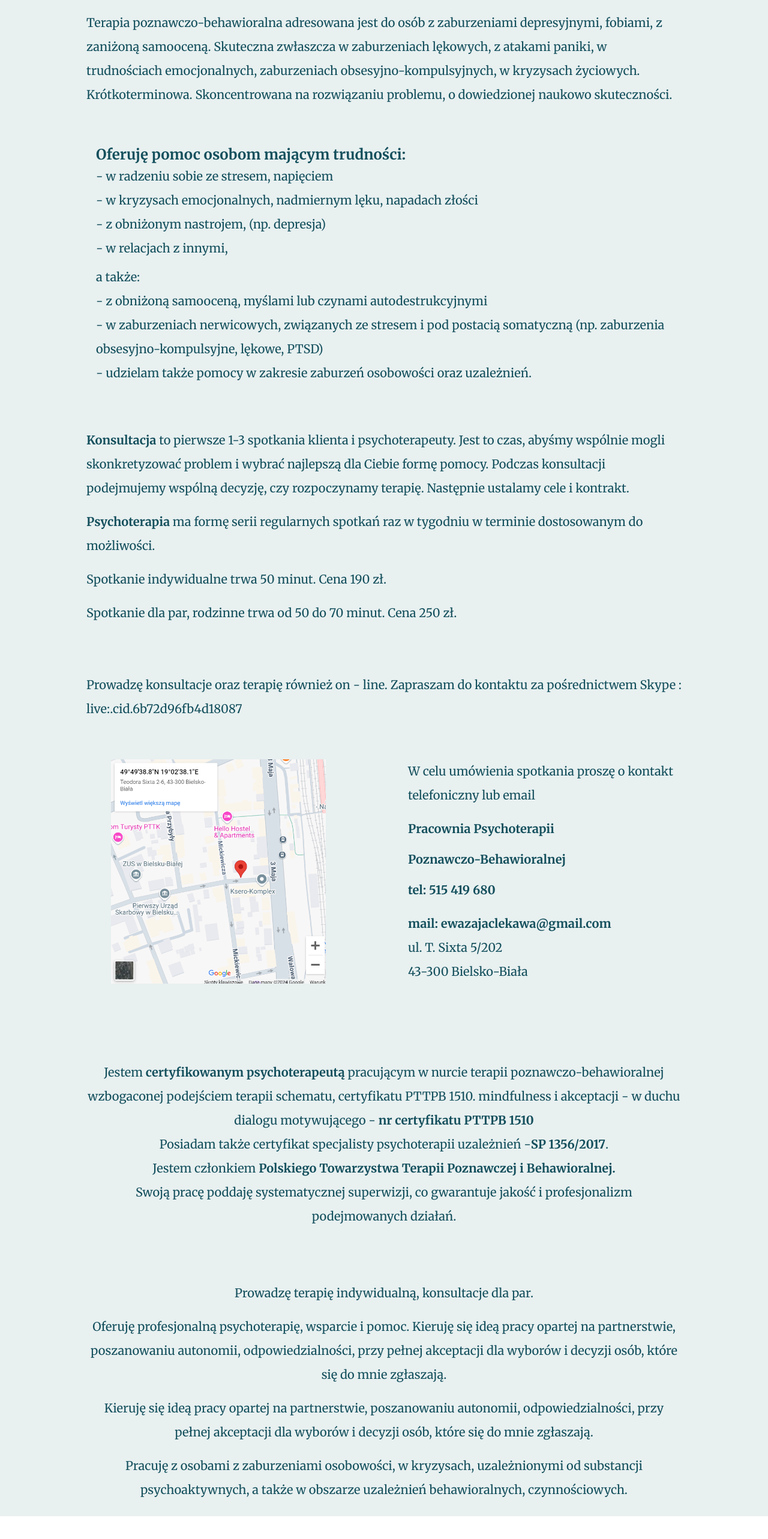
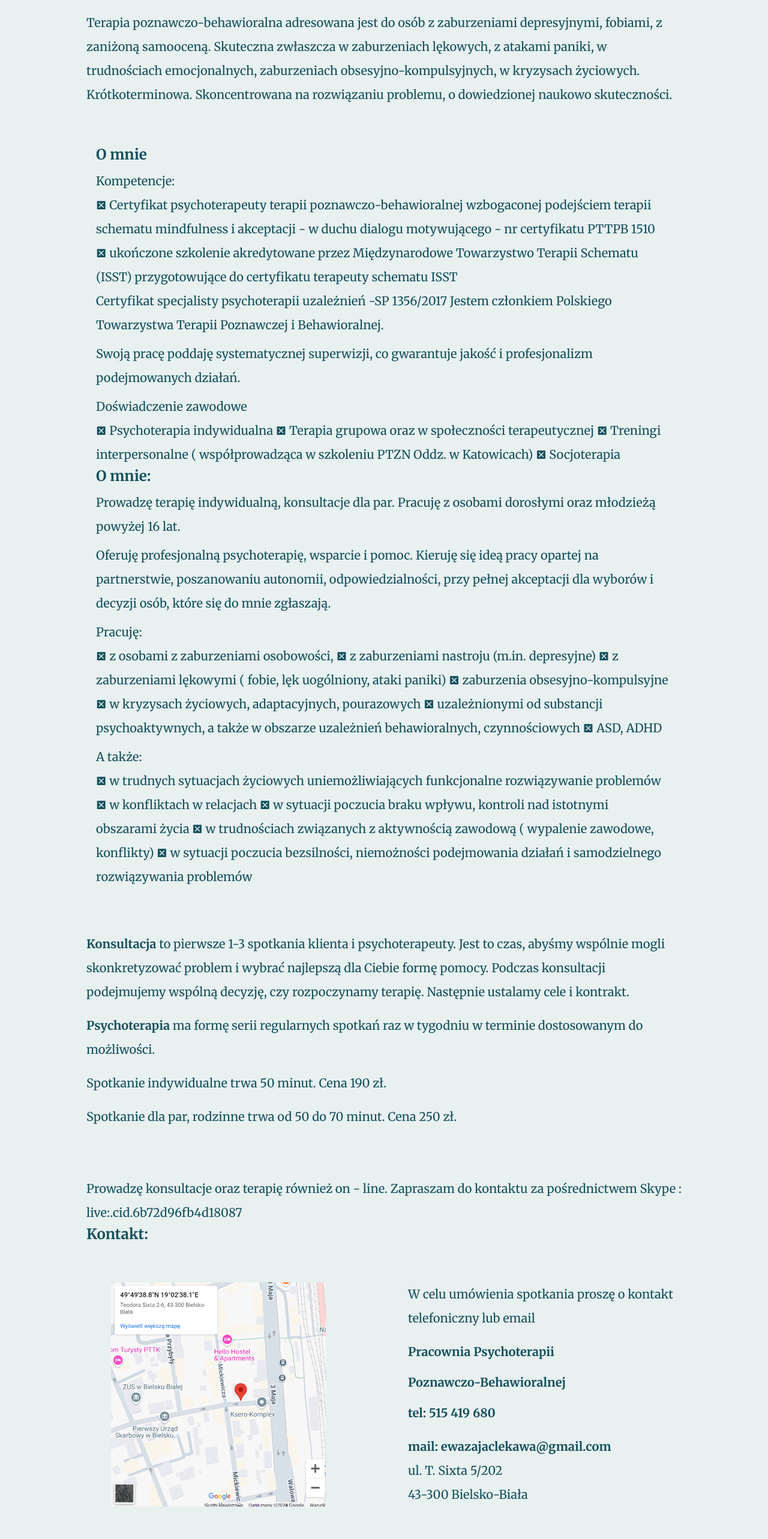
Before and after one commit to ArturZ12345/pracowniacbt, a Next.js app: page / in a window 1280 px wide. Shown: the part 994-3560 px from the top of the page at 60% size. Before the commit the page ends 3522 px from the top, so only its background shows below. Built offline with nearby package versions, Linux system fonts and the light colour scheme.

Commit message:
Update page123.tsx

```diff
--- a/src/app/(pages)/page.tsx
+++ b/src/app/(pages)/page.tsx
@@ -59,30 +59,59 @@ export default async function HomePage() {
           className={`pt-16 px-4 max-w-5xl mx-auto ${merriweather.className} text-xl leading-loose `}
         >
           <p className="font-bold text-2xl">
-            Oferuję pomoc osobom mającym trudności:
+            O mnie
           </p>
+             <p className="pt-2 font-sem">Kompetencje:</p>
 
           <p className=" font-normal ">
-            - w radzeniu sobie ze stresem, napięciem
+             Certyfikat psychoterapeuty terapii poznawczo-behawioralnej wzbogaconej podejściem
+terapii schematu mindfulness i akceptacji - w duchu dialogu motywującego - nr certyfikatu
+PTTPB 1510
           </p>
           <p className=" font-normal ">
-            - w kryzysach emocjonalnych, nadmiernym lęku, napadach złości
+             ukończone szkolenie akredytowane przez Międzynarodowe Towarzystwo Terapii Schematu
+(ISST) przygotowujące do certyfikatu terapeuty schematu ISST
           </p>
           <p className=" font-normal ">
-            - z obniżonym nastrojem, (np. depresja)
+            Certyfikat specjalisty psychoterapii uzależnień -SP 1356/2017
+Jestem członkiem Polskiego Towarzystwa Terapii Poznawczej i Behawioralnej.
           </p>
-          <p className=" font-normal ">- w relacjach z innymi,</p>
-          <p className="pt-2 font-sem">a także:</p>
+          <p className=" pt-2 font-sem ">Swoją pracę poddaję systematycznej superwizji, co gwarantuje jakość i profesjonalizm
+podejmowanych działań.</p>
+          <p className="pt-2 font-sem">Doświadczenie zawodowe</p>
           <p className=" font-normal ">
-            - z obniżoną samooceną, myślami lub czynami autodestrukcyjnymi
+             Psychoterapia indywidualna
+ Terapia grupowa oraz w społeczności terapeutycznej
+ Treningi interpersonalne ( współprowadząca w szkoleniu PTZN Oddz. w Katowicach)
+ Socjoterapia
           </p>
-          <p className=" font-normal ">
-            - w zaburzeniach nerwicowych, związanych ze stresem i pod postacią
-            somatyczną (np. zaburzenia obsesyjno-kompulsyjne, lękowe, PTSD)
+           <p className="font-bold text-2xl">
+            O mnie:
           </p>
-          <p className=" font-normal ">
-            - udzielam także pomocy w zakresie zaburzeń osobowości oraz
-            uzależnień.
+          <p className=" pt-2 font-sem ">Prowadzę terapię indywidualną, konsultacje dla par.
+Pracuję z osobami dorosłymi oraz młodzieżą powyżej 16 lat.</p>
+           <p className=" pt-2 font-sem ">Oferuję profesjonalną psychoterapię, wsparcie i pomoc. Kieruję się ideą pracy opartej na partnerstwie,
+poszanowaniu autonomii, odpowiedzialności, przy pełnej akceptacji dla wyborów i decyzji osób, które się do
+mnie zgłaszają.</p>
+          <p className=" pt-2 font-sem ">Pracuję:</p>
+       <p className=" font-normal ">
+             z osobami z zaburzeniami osobowości,
+ z zaburzeniami nastroju (m.in. depresyjne)
+ z zaburzeniami lękowymi ( fobie, lęk uogólniony, ataki paniki)
+ zaburzenia obsesyjno-kompulsyjne
+ w kryzysach życiowych, adaptacyjnych, pourazowych
+ uzależnionymi od substancji psychoaktywnych, a także w obszarze uzależnień behawioralnych,
+czynnościowych
+ ASD, ADHD
+          </p>
+           <p className=" pt-2 font-sem ">A także:</p>
+            <p className=" font-normal ">
+             w trudnych sytuacjach życiowych uniemożliwiających funkcjonalne rozwiązywanie problemów
+ w konfliktach w relacjach
+ w sytuacji poczucia braku wpływu, kontroli nad istotnymi obszarami życia
+ w trudnościach związanych z aktywnością zawodową ( wypalenie zawodowe, konflikty)
+ w sytuacji poczucia bezsilności, niemożności podejmowania działań i samodzielnego
+rozwiązywania problemów
           </p>
         </section>
       </section>
@@ -109,6 +138,9 @@ export default async function HomePage() {
         <p className="font-normal pt-20 ">
           Prowadzę konsultacje oraz terapię również on - line. Zapraszam do
           kontaktu za pośrednictwem Skype : live:.cid.6b72d96fb4d18087
+          <p className="font-bold text-2xl">
+            Kontakt:
+          </p>
         </p>
       </section>
       <section className={`py-16 max-w-5xl mx-auto ${merriweather.className}`}>
@@ -140,47 +172,7 @@ export default async function HomePage() {
       <section
         className={`text-center py-16 px-4 max-w-5xl mx-auto ${merriweather.className} text-xl leading-loose`}
       >
-        <p className=" font-normal">
-          Jestem <b>certyfikowanym psychoterapeutą</b> pracującym w nurcie
-          terapii poznawczo-behawioralnej wzbogaconej podejściem terapii
-          schematu, certyfikatu PTTPB 1510. mindfulness i akceptacji - w duchu
-          dialogu motywującego - <b>nr certyfikatu PTTPB 1510</b>
-        </p>
-        <p className=" font-normal ">
-          Posiadam także certyfikat specjalisty psychoterapii uzależnień -
-          <b>SP 1356/2017</b>.
-        </p>
-        <p className=" font-normal ">
-          Jestem członkiem{" "}
-          <b>Polskiego Towarzystwa Terapii Poznawczej i Behawioralnej.</b>
-        </p>
-        <p className=" font-normal ">
-          Swoją pracę poddaję systematycznej superwizji, co gwarantuje jakość i
-          profesjonalizm podejmowanych działań.
-        </p>
-      </section>
-      <section
-        className={`text-center py-4 px-4 max-w-5xl mx-auto ${merriweather.className} text-xl leading-loose`}
-      >
-        <p className=" font-normal py-2 ">
-          Prowadzę terapię indywidualną, konsultacje dla par.
-        </p>
-        <p className=" font-normal py-2">
-          Oferuję profesjonalną psychoterapię, wsparcie i pomoc. Kieruję się
-          ideą pracy opartej na partnerstwie, poszanowaniu autonomii,
-          odpowiedzialności, przy pełnej akceptacji dla wyborów i decyzji osób,
-          które się do mnie zgłaszają.
-        </p>
-        <p className=" font-normal py-2">
-          Kieruję się ideą pracy opartej na partnerstwie, poszanowaniu
-          autonomii, odpowiedzialności, przy pełnej akceptacji dla wyborów i
-          decyzji osób, które się do mnie zgłaszają.
-        </p>
-        <p className=" font-normal py-2 ">
-          Pracuję z osobami z zaburzeniami osobowości, w kryzysach,
-          uzależnionymi od substancji psychoaktywnych, a także w obszarze
-          uzależnień behawioralnych, czynnościowych.
-        </p>
+
       </section>
     </section>
   );
```
